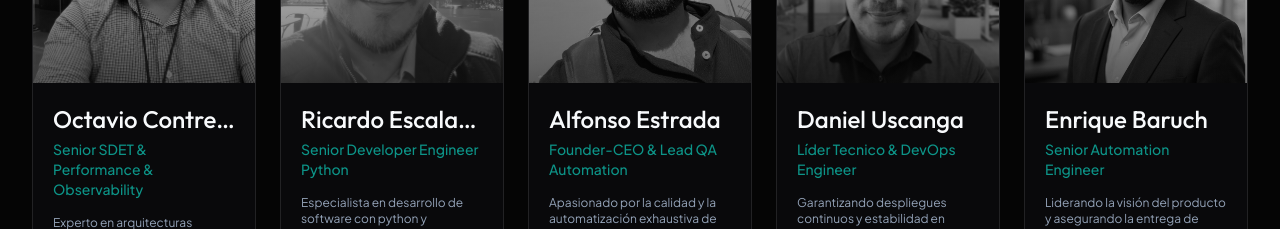
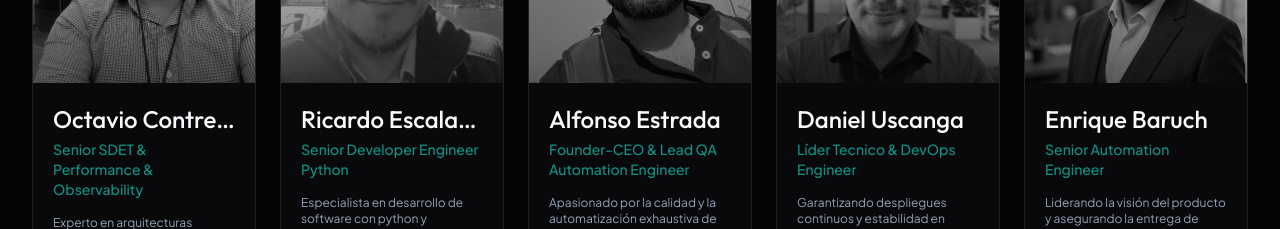
Before and after one commit to Jaem-x/ser-pro-web, a React (Vite) app: page /nosotros in a window 1280 px wide. Shown: the part 1980-2209 px from the top of the page. Built offline with nearby package versions, Linux system fonts and the light colour scheme.

Commit message:
fix: update job title for Alfonso Estrada in Nosotros page

```diff
--- a/src/pages/Nosotros.tsx
+++ b/src/pages/Nosotros.tsx
@@ -79,7 +79,7 @@ const team = [
   },
   {
     name: "Alfonso Estrada",
-    role: "Founder-CEO & Lead QA Automation ",
+    role: "Founder-CEO & Lead QA Automation Engineer",
     image: AlfonsoImg,
     bio: "Apasionado por la calidad y la automatización exhaustiva de procesos de software.",
   },
```
